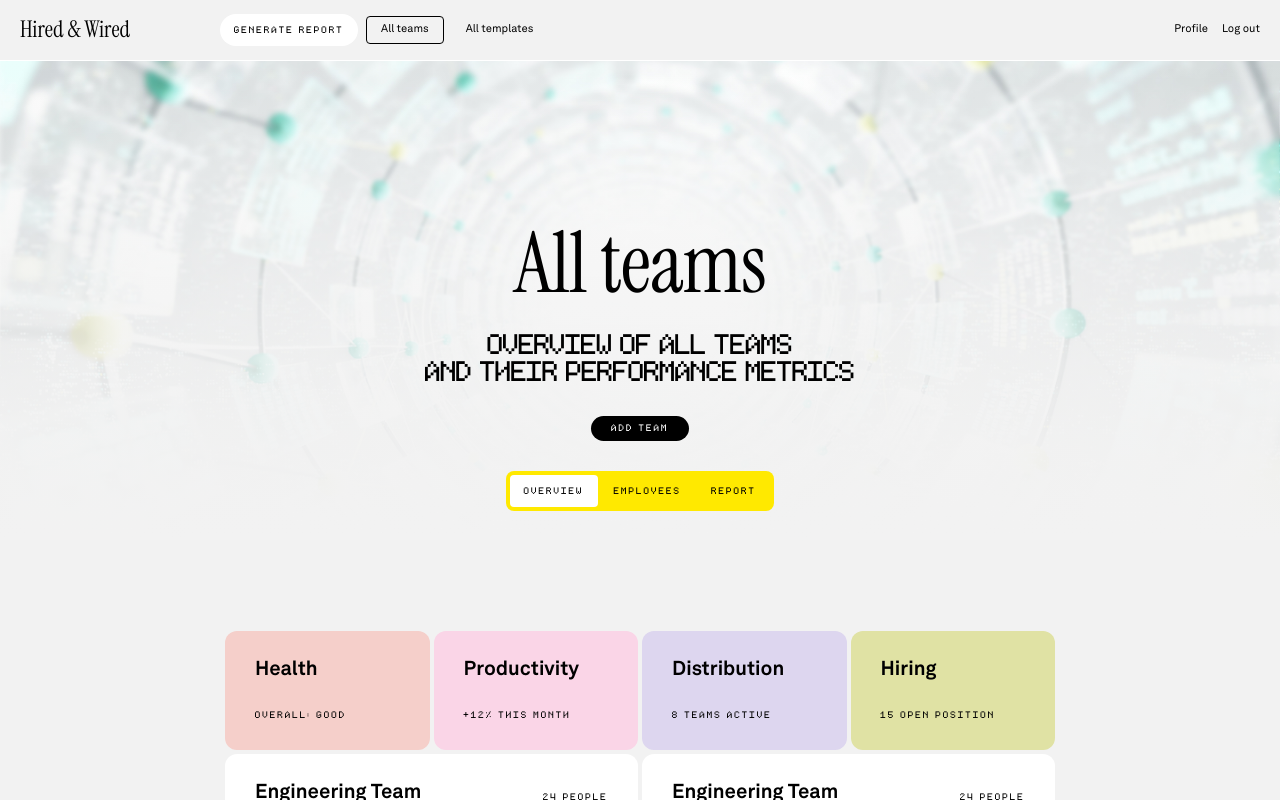
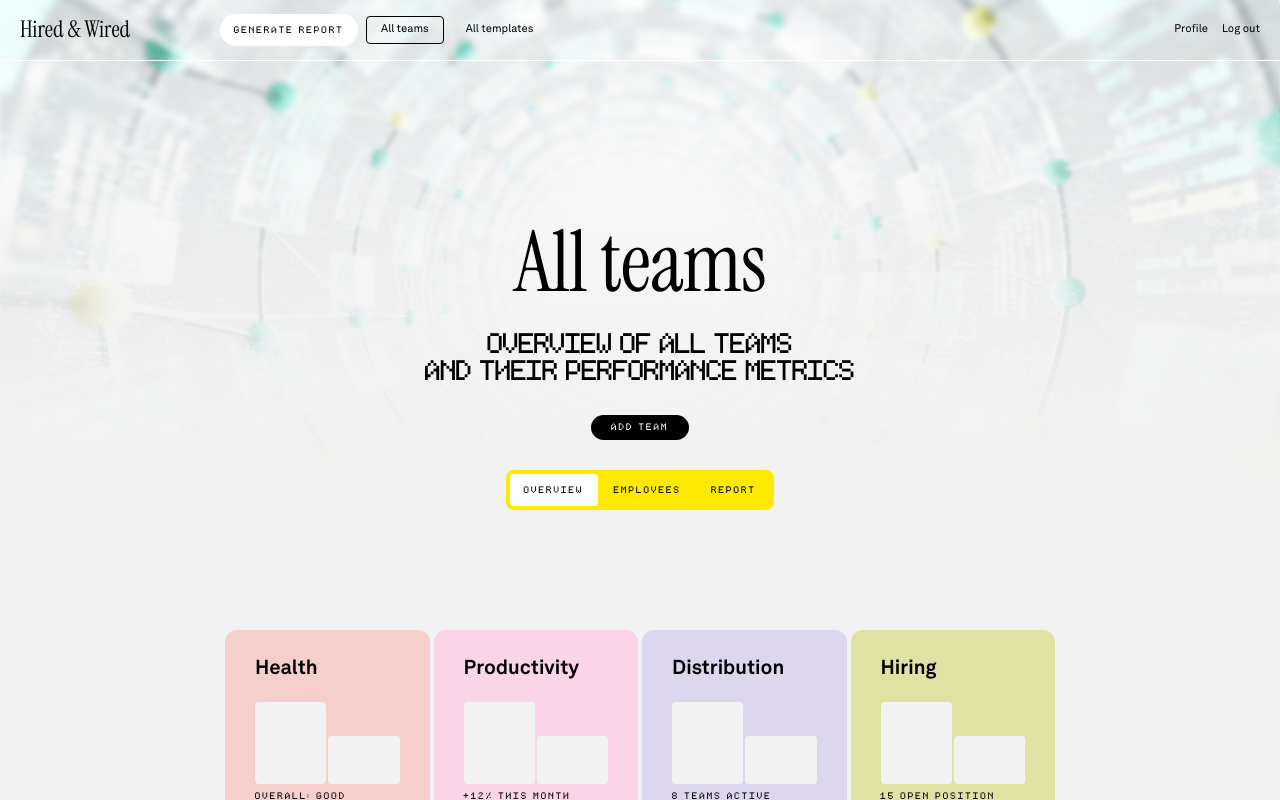
Before and after one commit to chaser231/hired-and-wired, a Next.js app: page / in a window 1280 px wide. Shown: the top 800 px of the page. Built offline with nearby package versions, Linux system fonts and the light colour scheme.

Commit message:
fix: CardMetric graph visible, hero extends under header

```diff
--- a/src/app/(main)/layout.tsx
+++ b/src/app/(main)/layout.tsx
@@ -17,8 +17,8 @@ export default function MainLayout({ children }: MainLayoutProps) {
   };
 
   return (
-    <div className="min-h-screen" style={{ backgroundColor: 'var(--color-gray-bg)' }}>
-      {/* Top Menu - Full Width, transparent background */}
+    <div className="relative min-h-screen" style={{ backgroundColor: 'var(--color-gray-bg)' }}>
+      {/* Top Menu - Absolute positioned over content */}
       <TopMenu
         variant={getMenuVariant()}
         onGenerateReport={() => router.push('/reports')}
@@ -26,7 +26,7 @@ export default function MainLayout({ children }: MainLayoutProps) {
         onTemplatesClick={() => router.push('/templates')}
         onProfileClick={() => router.push('/profile')}
         onLogoutClick={() => console.log('Logout')}
-        className="sticky top-0 z-50"
+        className="absolute top-0 left-0 right-0 z-50"
       />
 
       {/* Page Content */}
--- a/src/app/(main)/page.tsx
+++ b/src/app/(main)/page.tsx
@@ -95,8 +95,8 @@ export default function AllTeamsPage() {
 
   return (
     <main className="flex flex-col items-center gap-[var(--page-gap)] pb-[84px]">
-      {/* Hero Section - Full Width */}
-      <section className="relative w-full h-[480px] flex flex-col items-center justify-end overflow-hidden">
+      {/* Hero Section - Full Width, starts from top (under header) */}
+      <section className="relative w-full h-[540px] flex flex-col items-center justify-end overflow-hidden">
         {/* Background Image */}
         <Image
           src="/assets/Cover Image.jpg"
--- a/src/components/blocks/CardMetric.tsx
+++ b/src/components/blocks/CardMetric.tsx
@@ -53,6 +53,7 @@ export function CardMetric({
       className={`
         flex flex-col gap-[var(--space-l)]
         flex-1
+        h-[195px]
         p-[var(--space-xl)]
         rounded-[var(--radius-lg)]
         ${className}
@@ -61,7 +62,7 @@ export function CardMetric({
     >
       <p className="text-bold">{title}</p>
       <div className="flex flex-col gap-[var(--space-xs)] flex-1">
-        <Graph bars={graphBars} className="flex-1" />
+        <Graph bars={graphBars} />
         {summary && (
           <p className="text-pixel">{summary}</p>
         )}
```
